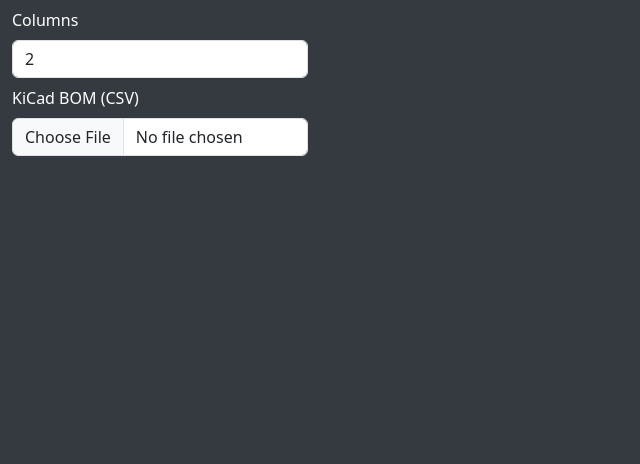
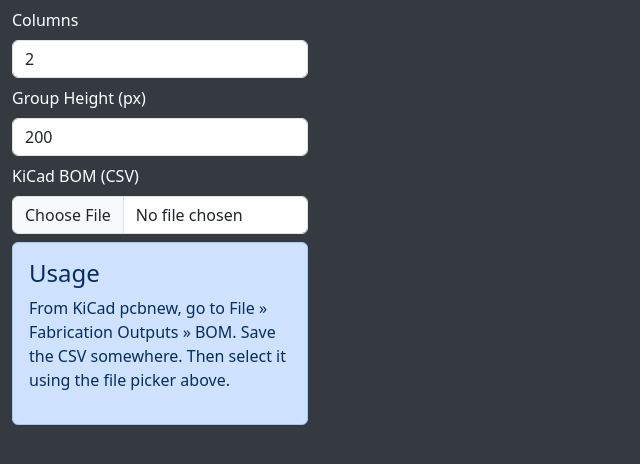
Before and after one commit to ayan4m1/bom-sheet-maker, a React app: page / in a window 1280 px wide. Shown: the top 464 px of the page, without its empty margins (0-640 px from the left). Built offline with nearby package versions, Linux system fonts and the light colour scheme; the HTML template or start-up script is replaced by a standard one.

Commit message:
allow user to customize height, add form validation

```diff
--- a/package.json
+++ b/package.json
@@ -26,7 +26,8 @@
     "react-dom": "^17.0.2",
     "react-router-dom": "^6.14.2",
     "reselect": "^4.1.8",
-    "uuid": "^9.0.0"
+    "uuid": "^9.0.0",
+    "yup": "^1.2.0"
   },
   "devDependencies": {
     "@babel/core": "^7.22.11",
--- a/src/components/App.js
+++ b/src/components/App.js
@@ -1,24 +1,36 @@
-import Grid from './Grid';
-import { Button, Col, Container, Form, Row } from 'react-bootstrap';
+import { Alert, Button, Col, Container, Form, Row } from 'react-bootstrap';
 import { useFormik } from 'formik';
-import { Fragment, useCallback, useRef } from 'react';
-import { readFile } from 'utils';
+import { Fragment, useCallback, useRef, useState } from 'react';
 import { parse } from 'papaparse';
 import uniq from 'lodash.uniq';
+import { number, object } from 'yup';
+
+import Grid from 'components/Grid';
+import { readFile } from 'utils';
+
+const validationSchema = object().shape({
+  columns: number()
+    .min(1, 'Cannot have less than one column.')
+    .max(6, 'Cannot have more than six columns.'),
+  height: number().min(100, 'Height cannot be less than 100px.')
+});
 
 export default function App() {
   const fileRef = useRef();
-  const { values, setFieldValue, setFieldError, handleChange } = useFormik({
+  const [groups, setGroups] = useState([]);
+  const { values, errors, setFieldError, handleChange } = useFormik({
     initialValues: {
       columns: 2,
-      bomText: '',
-      groups: []
-    }
+      height: 200,
+      bomText: ''
+    },
+    validationSchema
   });
-  const clearGroups = useCallback(() => {
-    setFieldValue('groups', []);
+  const resetGroups = useCallback(() => {
+    setGroups([]);
+    setFieldError('bomText', null);
     fileRef.current.value = '';
-  }, [setFieldValue, fileRef]);
+  }, [setGroups, setFieldError, fileRef]);
   const handleSelectFile = useCallback(
     async ({
       target: {
@@ -34,28 +46,33 @@
           skipEmptyLines: true
         });
 
-        const groups = data.map((row) => ({
+        const newGroups = data.map((row) => ({
           id: row.Id,
           parts: row.Designator.split(','),
           values: uniq([row.Footprint, row.Designation])
         }));
 
-        groups.forEach((group) =>
+        newGroups.forEach((group) =>
           group.parts.sort((a, b) => a.localeCompare(b))
         );
 
-        setFieldValue('groups', groups);
+        setGroups(newGroups);
+        setFieldError('bomText', null);
       } catch (error) {
         setFieldError('bomText', 'Invalid file selected.');
       }
     },
-    [setFieldError, setFieldValue]
+    [setFieldError, setGroups]
   );
   const handleSortClick = useCallback(() => {
-    values.groups.sort((a, b) => a.parts[0].localeCompare(b.parts[0]));
+    setGroups((oldGroups) => {
+      const newGroups = [...oldGroups];
 
-    setFieldValue('groups', values.groups);
-  }, [values, setFieldValue]);
+      newGroups.sort((a, b) => a.parts[0].localeCompare(b.parts[0]));
+
+      return newGroups;
+    });
+  }, [setGroups]);
 
   return (
     <Container fluid>
@@ -72,17 +89,40 @@
                 step={1}
                 onChange={handleChange}
                 value={values.columns}
+                isInvalid={Boolean(errors?.columns)}
               />
+              <Form.Control.Feedback type="invalid">
+                {errors?.columns}
+              </Form.Control.Feedback>
+            </Form.Group>
+            <Form.Group className="my-2">
+              <Form.Label>Group Height (px)</Form.Label>
+              <Form.Control
+                type="number"
+                name="height"
+                min={100}
+                onChange={handleChange}
+                value={values.height}
+                isInvalid={Boolean(errors?.height)}
+              />
+              <Form.Control.Feedback type="invalid">
+                {errors?.height}
+              </Form.Control.Feedback>
             </Form.Group>
             <Form.Group className="my-2">
               <Form.Label>KiCad BOM (CSV)</Form.Label>
               <Form.Control
                 ref={fileRef}
                 type="file"
+                name="bomText"
                 onChange={handleSelectFile}
+                isInvalid={Boolean(errors?.bomText)}
               />
+              <Form.Control.Feedback type="invalid">
+                {errors?.bomText}
+              </Form.Control.Feedback>
             </Form.Group>
-            {values.groups.length > 0 && (
+            {groups.length > 0 ? (
               <Fragment>
                 <Form.Group className="my-2 d-grid">
                   <Button
@@ -103,16 +143,25 @@
                   </Button>
                 </Form.Group>
                 <Form.Group className="my-2 d-grid">
-                  <Button variant="danger" onClick={clearGroups} size="lg">
-                    Clear
+                  <Button variant="danger" onClick={resetGroups} size="lg">
+                    Reset
                   </Button>
                 </Form.Group>
               </Fragment>
+            ) : (
+              <Alert variant="primary">
+                <Alert.Heading>Usage</Alert.Heading>
+                <p>
+                  From KiCad pcbnew, go to File &raquo; Fabrication Outputs
+                  &raquo; BOM. Save the CSV somewhere. Then select it using the
+                  file picker above.
+                </p>
+              </Alert>
             )}
           </Form>
         </Col>
         <Col>
-          <Grid {...values} />
+          <Grid {...values} groups={groups} />
         </Col>
       </Row>
     </Container>
--- a/src/components/Grid.js
+++ b/src/components/Grid.js
@@ -1,7 +1,7 @@
 import PropTypes from 'prop-types';
 import { Container, Row, Col } from 'react-bootstrap';
 
-export default function Grid({ groups, columns }) {
+export default function Grid({ groups, columns = 2, height = 200 }) {
   const colWidth = Math.ceil(12 / columns);
 
   if (groups.length === 0) {
@@ -16,7 +16,7 @@
             xs={colWidth}
             key={group.id}
             style={{
-              minHeight: 200,
+              minHeight: height,
               border: '2px solid black',
               pageBreakInside: 'avoid'
             }}
@@ -38,5 +38,6 @@
 
 Grid.propTypes = {
   groups: PropTypes.arrayOf(PropTypes.object).isRequired,
-  columns: PropTypes.number.isRequired
+  columns: PropTypes.number,
+  height: PropTypes.number
 };
```
Also changed, not shown: 1 other file (tests, documents, lock files or other folders).
